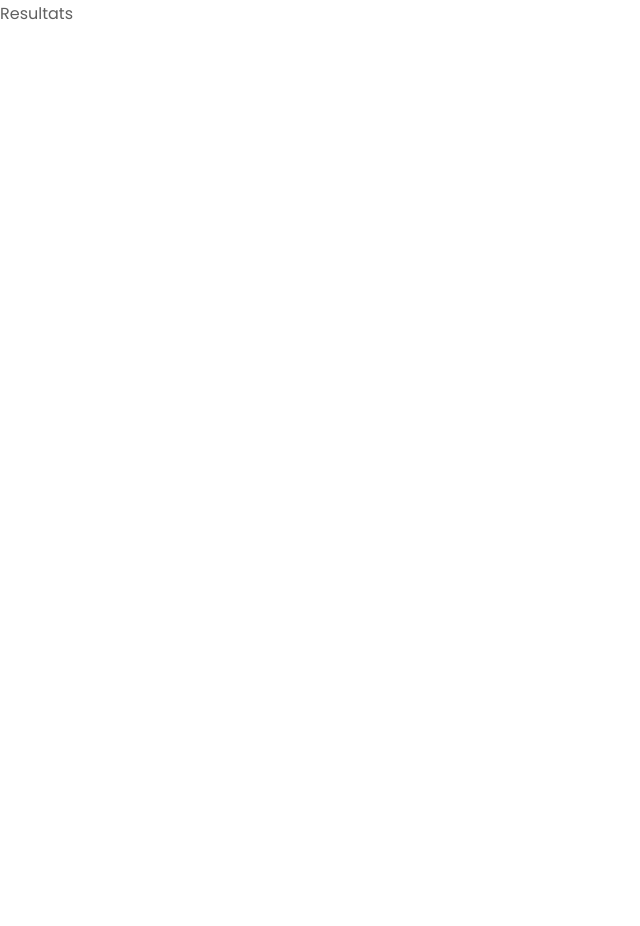
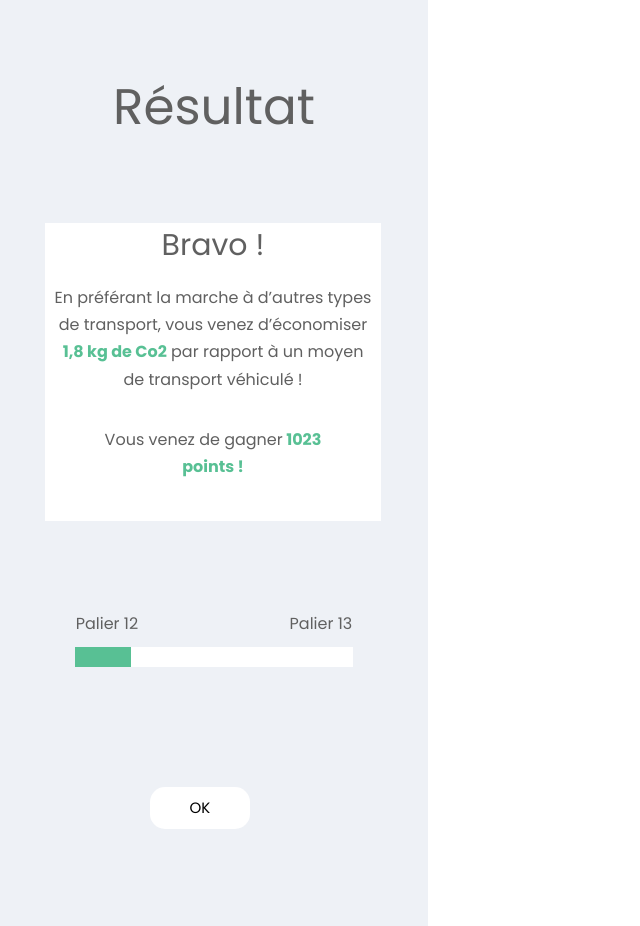
Before and after one commit to Benjamin-Dervieux/Hackathon, a React (Create React App) app: page /Resultats in a window 1280 px wide. Shown: the whole page, without its empty margins (0-640 px from the left). Before the commit the page ends 800 px from the top, so only its background shows below. Built offline with nearby package versions, Linux system fonts and the light colour scheme.

Commit message:
result page first commit

```diff
--- /dev/null
+++ b/src/components/LevelResult.css
@@ -0,0 +1,93 @@
+.containerResult {
+    width: 428px;
+    height: 926px;
+    background: #EEF1F6;
+}
+.containerResult .title_1 {
+    font-family: 'Poppins';
+    font-style: normal;
+    font-weight: 400;
+    justify-content: center;
+    font-size: 50px;
+    line-height: 75px;
+    display: flex;
+    color: #606060;
+    padding: 70px;
+}
+.containerResult .bravo {
+    width: 336px;
+    height: 277px;
+    text-align: center;
+    margin: 0px 0px 0px 45px;
+    border: none;
+    background: #FFFFFF;
+}
+.title_bravo {
+    font-family: 'Poppins';
+    font-style: normal;
+    margin: 8px;
+    font-weight: 400;
+    font-size: 30px;
+    line-height: 45px;
+    display: flex;
+    justify-content: center;
+    color: #606060;
+}
+.paragraphe {
+    text-align: center;
+    padding: 8px;
+    background: #FFFFFF;
+}
+.kiloCo2, .point {
+    color: #58C094;
+    font-weight: bold;
+}
+.Win p {
+    margin: 33px !important;
+}
+
+.progressBarContainer {
+    margin: 10px;
+    height: 2%;
+    width: 65%;
+    background-color: white;
+}
+
+.progressBar {
+    width: 20%;
+    height: 20px;
+    background-color: #58C094;
+}
+
+.divpalier {
+    display: flex;
+    justify-content: space-around !important;
+}
+.divpalier p {
+    margin: auto;
+}
+
+.auto {
+    margin: 110px 0px;
+}
+.counter {
+    display: flex;
+    justify-content: center;
+}
+
+.button_ok {
+    margin: auto 35%;
+    font-family: 'Poppins';
+    width: 100px;
+    padding: 12px;
+    cursor: pointer;
+    font-weight: bolder;
+    background-color: white;
+    border-radius: 15px;
+    font-style: normal;
+    font-weight: 400;
+    font-size: 15px;
+    line-height: 18px;
+    text-align: center;
+    color: black;
+}
--- /dev/null
+++ b/src/components/LevelResult.jsx
@@ -0,0 +1,41 @@
+import React from 'react';
+import './LevelResult.css';
+
+const LevelResult = () => {
+  return (
+    <div className="containerResult">
+      <h1 className="title_1"> Résultat </h1>
+      <div className="bravo">
+        <div className="title_bravo">Bravo !</div>
+        <div className="paragraphe">
+          En préférant la marche à d’autres types de transport, vous venez
+          d’économiser <span className="kiloCo2">1,8 kg de Co2</span> par
+          rapport à un moyen de transport véhiculé !
+          <span className="Win">
+            <p>
+              Vous venez de gagner
+              <span className="point"> 1023 points !</span>
+            </p>
+          </span>
+        </div>
+      </div>
+      <div className="auto">
+        <div className="divpalier">
+          <p className="plier1">Palier 12</p>
+          <p className="plier1">Palier 13</p>
+        </div>
+        <div className="counter">
+          <div class="progressBarContainer">
+            <div class="progressBar"></div>
+          </div>
+        </div>
+      </div>
+      <div className="button">
+        <button type="submit" className="button_ok">
+          OK
+        </button>
+      </div>
+    </div>
+  );
+};
+export default LevelResult;
--- a/src/screen/Resultats.jsx
+++ b/src/screen/Resultats.jsx
@@ -1,8 +1,14 @@
 import React from 'react';
+import LevelResult from '../components/LevelResult';
 import './resultats.css';
 
-function Resultats() {
-  return <div>Resultats</div>;
+const result = () => {
+  return (
+      <div>
+        <LevelResult />
+      </div>
+
+  );
 }
 
-export default Resultats;
+export default result;
```
